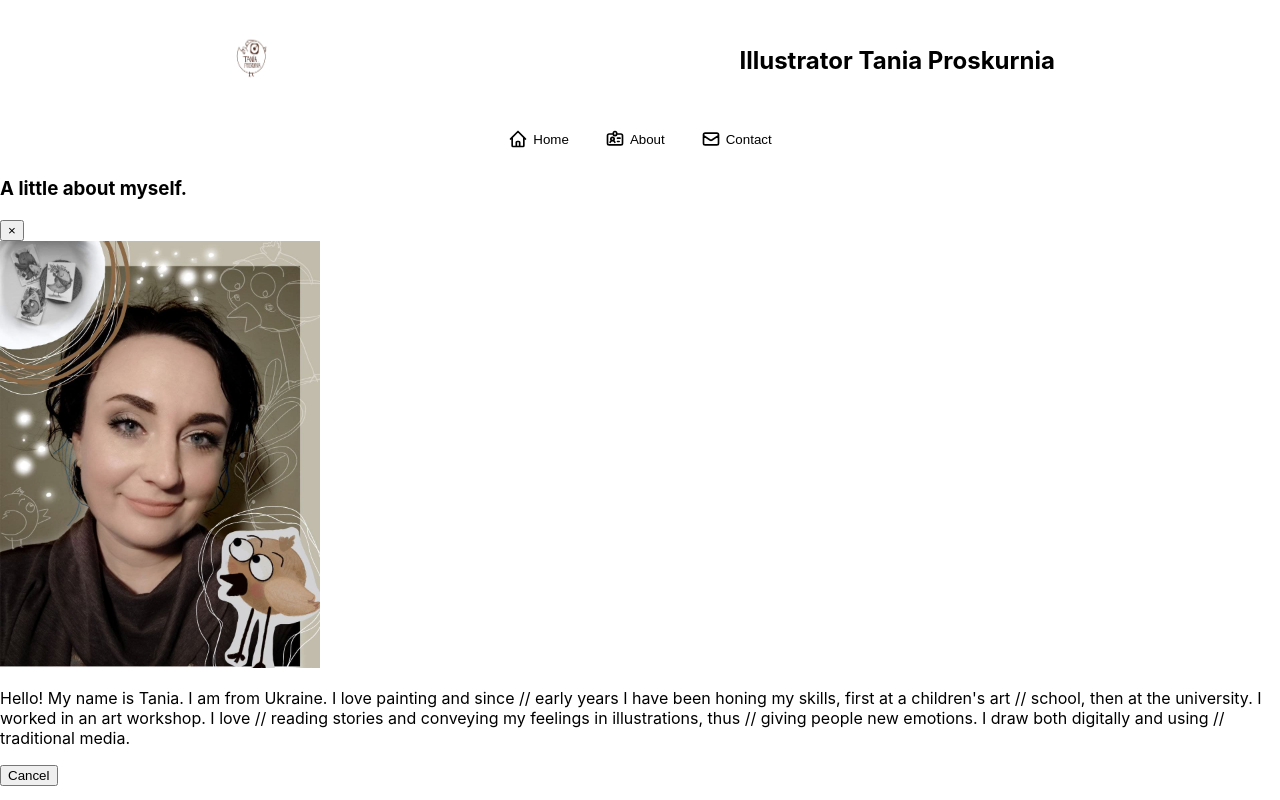
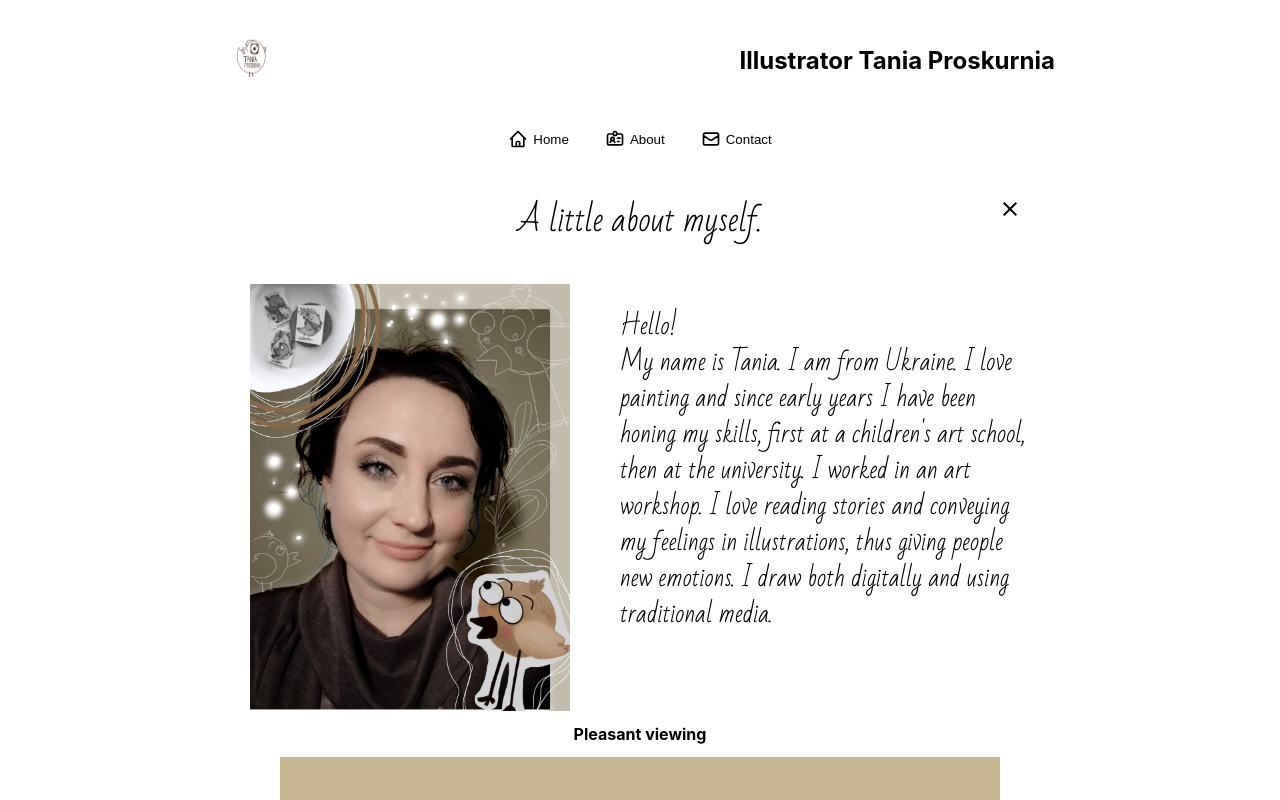
Before and after one commit to Andrey1914/portfolio-illustrator, a React (Create React App) app: page / in a window 1280 px wide. Both pictures are taken after a click on the button "About". Shown: the top 800 px of the page. Built offline with nearby package versions, Linux system fonts and the light colour scheme.

Commit message:
styled about-info-modal

```diff
--- a/package.json
+++ b/package.json
@@ -13,6 +13,7 @@
     "react-icons": "^4.4.0",
     "react-image-gallery": "^1.2.11",
     "react-scripts": "5.0.1",
+    "styled-components": "^5.3.9",
     "web-vitals": "^2.1.4"
   },
   "scripts": {
--- a/public/index.html
+++ b/public/index.html
@@ -24,6 +24,10 @@
       work correctly both with client-side routing and a non-root public URL.
       Learn how to configure a non-root public URL by running `npm run build`.
     -->
+    <link
+      href="https://fonts.googleapis.com/css2?family=Bad+Script&family=Montserrat:wght@100;400;700&display=swap"
+      rel="stylesheet"
+    />
     <title>React App</title>
   </head>
   <body>
--- a/src/components/AboutInfo/AboutInfo.jsx
+++ b/src/components/AboutInfo/AboutInfo.jsx
@@ -1,29 +1,20 @@
 import React from "react";
 import pic from "../../jpg/tania-proskurnia.jpg";
+import {
+  ModalCloseButton,
+  ModalHeader,
+  ModalTitle,
+  ModalDialog,
+  ModalBody,
+  ModalContent,
+} from "./AboutInfo.styled";
+import { MdClose } from "react-icons/md";
 
-// export default function About() {
-//   return (
-//     <div class="biography">
-//       <img class="biography__foto" src={pic} alt="Фотография автора" />
-//       <div class="biography__card">
-//         <h2 class="biography__title">A little about myself.</h2>
-//         <p class="biography__text">
-//           Hello! My name is Tania. I am from Ukraine. I love painting and since
-//           early years I have been honing my skills, first at a children's art
-//           school, then at the university. I worked in an art workshop. I love
-//           reading stories and conveying my feelings in illustrations, thus
-//           giving people new emotions. I draw both digitally and using
-//           traditional media.
-//         </p>
-//       </div>
-//     </div>
-//   );
-// }
 export const Modal = ({
   isVisible = false,
   title,
   content,
-  footer,
+  // footer,
   onClose,
 }) => {
   const keydownHandler = ({ key }) => {
@@ -41,20 +32,19 @@ export const Modal = ({
   });
 
   return !isVisible ? null : (
-    <div className="modal" onClick={onClose}>
-      <div className="modal-dialog" onClick={(e) => e.stopPropagation()}>
-        <div className="modal-header">
-          <h3 className="modal-title">{title}</h3>
-          <button type="button" onClick={onClose}>
-            &times;
-          </button>
-        </div>
-        <div className="modal-body">
-          <img src={pic} alt="" width="320px" />
-          <div className="modal-content">{content}</div>
-        </div>
-        {footer && <div className="modal-footer">{footer}</div>}
-      </div>
+    <div onClick={onClose}>
+      <ModalDialog onClick={(e) => e.stopPropagation()}>
+        <ModalHeader>
+          <ModalTitle>{title}</ModalTitle>
+          <ModalCloseButton type="button" onClick={onClose}>
+            <MdClose size={24} />
+          </ModalCloseButton>
+        </ModalHeader>
+        <ModalBody>
+          <img src={pic} alt="Illustrator Tania Proskurnia" width="320px" />
+          <ModalContent>{content}</ModalContent>
+        </ModalBody>
+      </ModalDialog>
     </div>
   );
 };
--- a/src/components/AboutInfo/AboutInfo.styled.jsx
+++ b/src/components/AboutInfo/AboutInfo.styled.jsx
@@ -0,0 +1,43 @@
+import styled from "styled-components";
+
+export const ModalDialog = styled.div`
+  width: calc(100% - 500px);
+  margin: 0 auto;
+`;
+
+export const ModalHeader = styled.div`
+  position: relative;
+`;
+
+export const ModalTitle = styled.h3`
+  font-family: "Bad Script";
+  font-size: 32px;
+  font-weight: 400;
+
+  text-align: center;
+`;
+
+export const ModalCloseButton = styled.button`
+  font-size: 0.85rem;
+  letter-spacing: 0.1875rem;
+  font-weight: 500;
+  transition: 0.3s ease;
+  background: transparent;
+  padding: 0.5rem;
+  border: none;
+  position: absolute;
+  top: 0;
+  right: 0;
+  overflow: hidden;
+`;
+
+export const ModalBody = styled.div`
+  display: flex;
+  gap: 50px;
+`;
+
+export const ModalContent = styled.div`
+  font-family: "Bad Script";
+  font-size: 24px;
+  line-height: 1.5;
+`;
--- a/src/components/Header/Header.jsx
+++ b/src/components/Header/Header.jsx
@@ -43,12 +43,13 @@ export default function Header() {
         title="A little about myself."
         content={
           <p>
-            Hello! My name is Tania. I am from Ukraine. I love painting and
-            since // early years I have been honing my skills, first at a
-            children's art // school, then at the university. I worked in an art
-            workshop. I love // reading stories and conveying my feelings in
-            illustrations, thus // giving people new emotions. I draw both
-            digitally and using // traditional media.
+            Hello! <br />
+            My name is Tania. I am from Ukraine. I love painting and since early
+            years I have been honing my skills, first at a children's art
+            school, then at the university. I worked in an art workshop. I love
+            reading stories and conveying my feelings in illustrations, thus
+            giving people new emotions. I draw both digitally and using
+            traditional media.
           </p>
         }
         footer={<button>Cancel</button>}
--- a/src/index.css
+++ b/src/index.css
@@ -1,9 +1,9 @@
 @import "~react-image-gallery/styles/css/image-gallery.css";
 body {
   margin: 0;
-  font-family: -apple-system, BlinkMacSystemFont, "Segoe UI", "Roboto", "Oxygen",
-    "Ubuntu", "Cantarell", "Fira Sans", "Droid Sans", "Helvetica Neue",
-    sans-serif;
+  font-family: -apple-system, BlinkMacSystemFont, "Montserrat", "Bad Script",
+    "Segoe UI", "Roboto", "Oxygen", "Ubuntu", "Cantarell", "Fira Sans",
+    "Droid Sans", "Helvetica Neue", sans-serif;
   -webkit-font-smoothing: antialiased;
   -moz-osx-font-smoothing: grayscale;
 }
```
Also changed, not shown: 1 other file (tests, documents, lock files or other folders).
